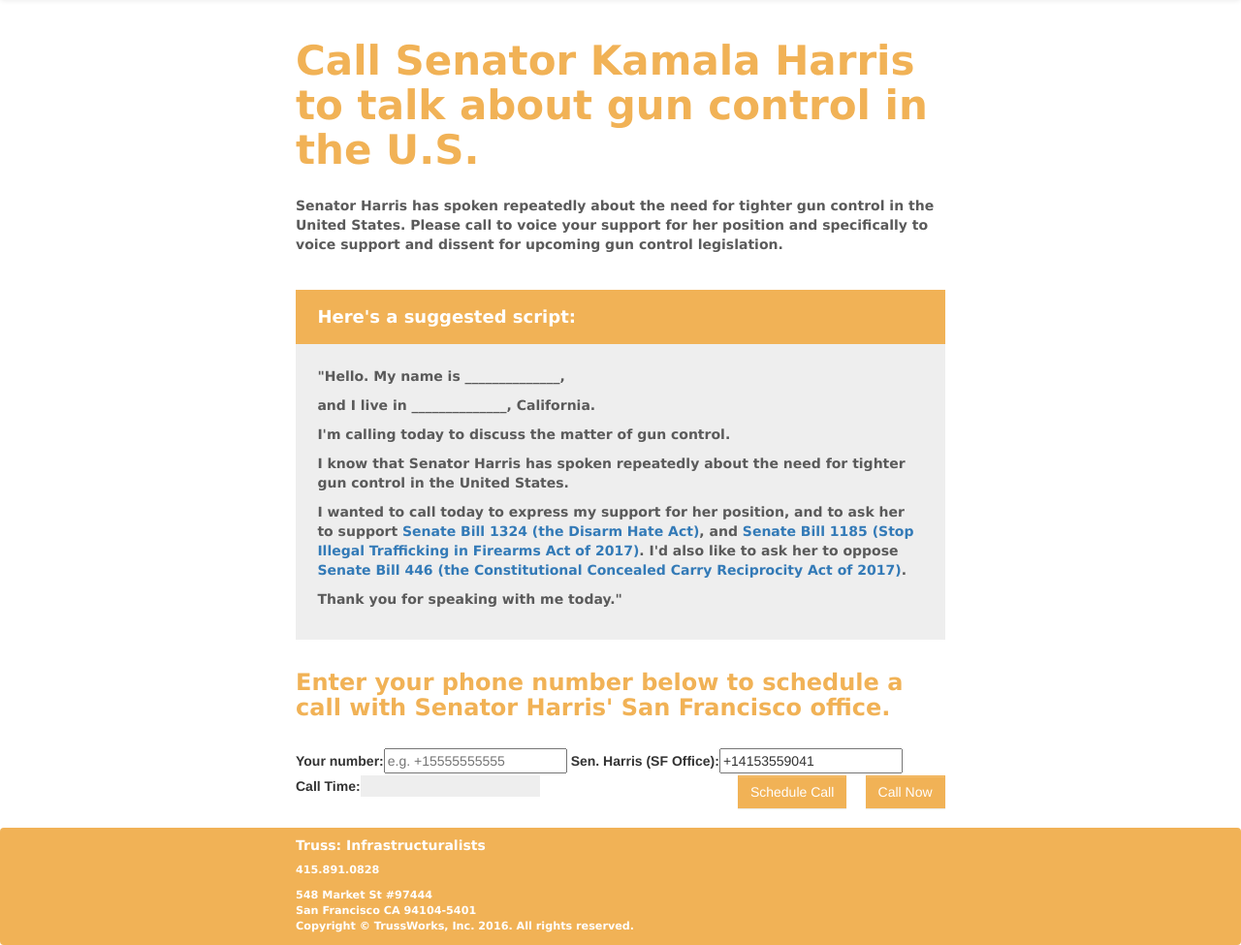
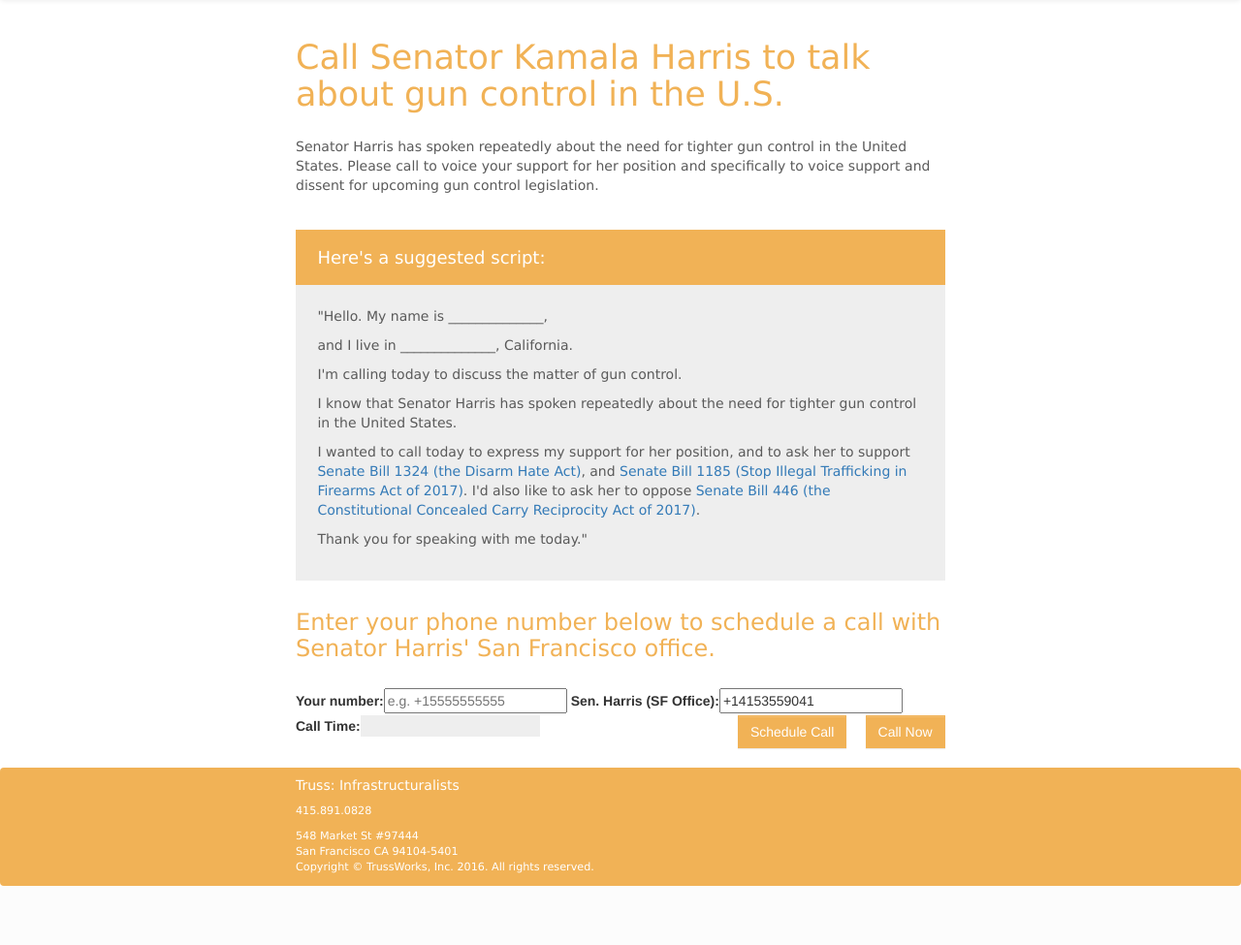
Before and after one commit to kilbergr/BoomerRang, a Django app: page / in a window 1280 px wide. Shown: the part 97-1072 px from the top of the page at 97% size. After the commit the page ends 1011 px from the top, so only its background shows below. Run offline with Django 3.2, Linux system fonts and the light colour scheme; some libraries are stand-ins or nearby versions.

Commit message:
Update styles.css

```diff
--- a/boomerrang/static/boomerrang/css/styles.css
+++ b/boomerrang/static/boomerrang/css/styles.css
@@ -17,11 +17,10 @@
 
 h1, h2, h3, h4, h5, p {
   font-family: Verdana;
-  font-weight: bold;
 }
 
 h1 {
-  font-size: 3em;
+  font-size: 2.5em;
 }
 
 p {
```
